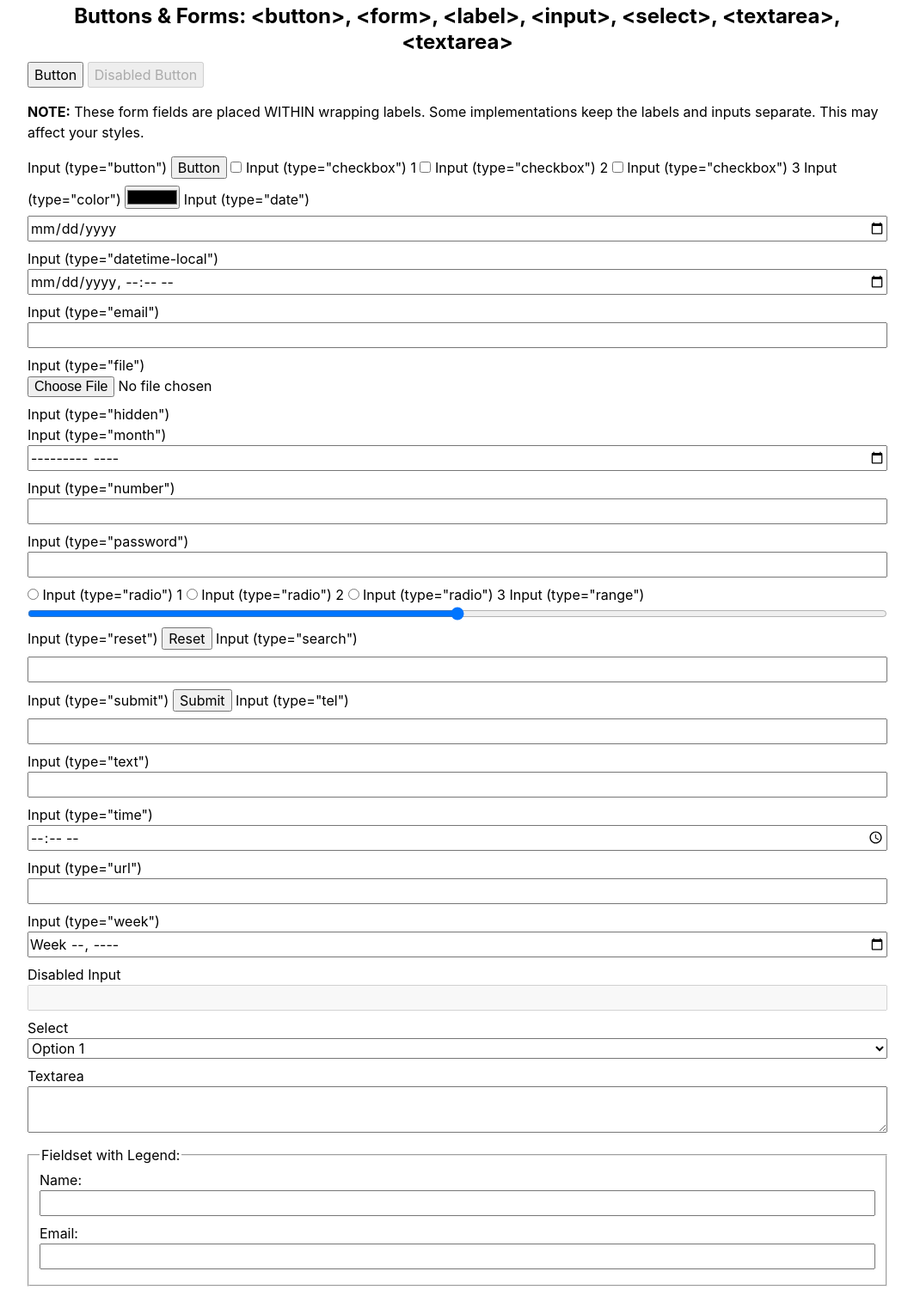
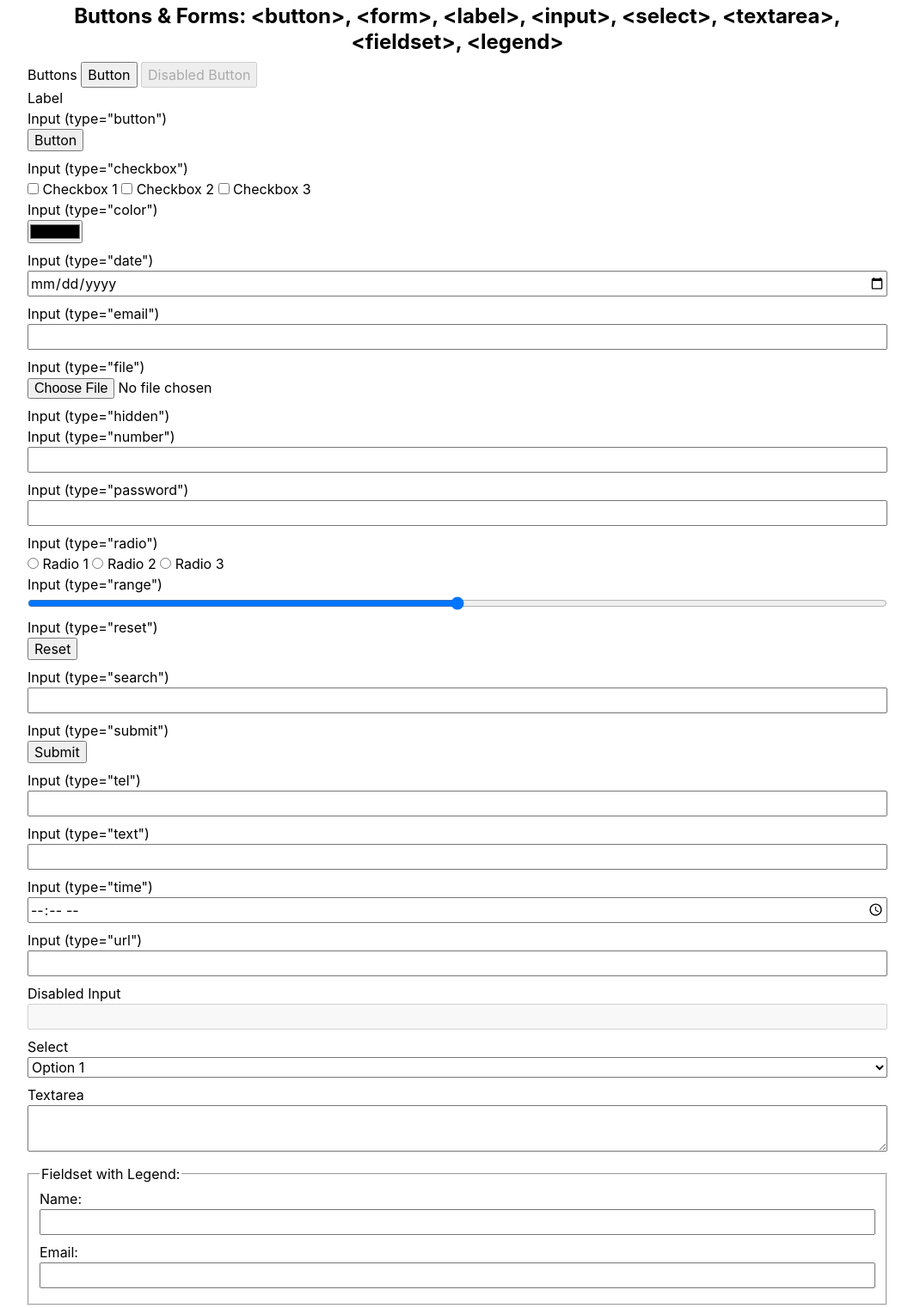
Before and after one commit to AustinGil/bedrocss, a website: page index.html in a window 1280 px wide. Shown: the part 3520-5042 px from the top of the page at 86% size, without its empty margins (108-1171 px from the left). Drawn offline with Linux system fonts and the light colour scheme.

Commit message:
Adjusting for file input

```diff
--- a/basicss.css
+++ b/basicss.css
@@ -135,6 +135,7 @@ fieldset {
 
 input[type="button"],
 input[type="checkbox"],
+input[type="file"],
 input[type="radio"],
 input[type="reset"],
 input[type="submit"] {
--- a/index.html
+++ b/index.html
@@ -257,110 +257,118 @@
 
 	<section>
 		<h2 style="text-align: center;">
-			<strong>Buttons & Forms: &lt;button&gt;, &lt;form&gt;, &lt;label&gt;, &lt;input&gt;, &lt;select&gt;, &lt;textarea&gt;, &lt;textarea&gt;</strong>
+			<strong>Buttons & Forms: &lt;button&gt;, &lt;form&gt;, &lt;label&gt;, &lt;input&gt;, &lt;select&gt;, &lt;textarea&gt;, &lt;fieldset&gt;, &lt;legend&gt;</strong>
 		</h2>
 
-		<p>
+		<span>Buttons</span>
 		<button>Button</button>
 		<button disabled>Disabled Button</button>
-		</p>
-
-		<p>
-			<strong>NOTE:</strong> These form fields are placed WITHIN wrapping labels. Some implementations keep the labels and inputs separate. This may affect your styles.</p>
 
 		<form>
-			<label>Input (type="button")
+			<label>Label</label>
+			<br>
+			<span>Input (type="button")</span>
+			<br>
 			<input type="button" value="Button">
+			<br>
+			<span>Input (type="checkbox")</span>
+			<br>
+			<label>
+				<input type="checkbox" name="checkbox"> Checkbox 1
 			</label>
 			<label>
-				<input type="checkbox" name="checkbox"> Input (type="checkbox") 1
+				<input type="checkbox" name="checkbox"> Checkbox 2
 			</label>
 			<label>
-				<input type="checkbox" name="checkbox"> Input (type="checkbox") 2
+				<input type="checkbox" name="checkbox"> Checkbox 3
+			</label>
+			<br>
+			<span>Input (type="color")</span>
+			<br>
+			<input type="color">
+			<br>
+			<span>Input (type="date")</span>
+			<br>
+			<input type="date">
+			<br>
+			<span>Input (type="email")</span>
+			<br>
+			<input type="email">
+			<br>
+			<span>Input (type="file")</span>
+			<br>
+			<input type="file">
+			<br>
+			<span>Input (type="hidden")</span>
+			<input type="hidden">
+			<br>
+			<span>Input (type="number")</span>
+			<br>
+			<input type="number">
+			<br>
+			<span>Input (type="password")</span>
+			<br>
+			<input type="password">
+			<br>
+			<span>Input (type="radio")</span>
+			<br>
+			<label>
+				<input type="radio" name="radio"> Radio 1
 			</label>
 			<label>
-				<input type="checkbox" name="checkbox"> Input (type="checkbox") 3
+				<input type="radio" name="radio"> Radio 2
 			</label>
-			<label>Input (type="color")
-				<input type="color">
-			</label>
-			<label>Input (type="date")
-				<input type="date">
-			</label>
-			<label>Input (type="datetime-local")
-				<input type="datetime-local">
-			</label>
-			<label>Input (type="email")
-				<input type="email">
-			</label>
-			<label>Input (type="file")
-				<input type="file">
-			</label>
-			<label>Input (type="hidden")
-				<input type="hidden">
+			<label>
+				<input type="radio" name="radio"> Radio 3
 			</label>
 			<br>
-			<!-- <label>Input (type="image")
-				<input type="image">
-			</label> -->
-			<label>Input (type="month")
-				<input type="month">
-			</label>
-			<label>Input (type="number")
-				<input type="number">
-			</label>
-			<label>Input (type="password")
-				<input type="password">
-			</label>
-			<label>
-				<input type="radio" name="radio"> Input (type="radio") 1
-			</label>
-			<label>
-				<input type="radio" name="radio"> Input (type="radio") 2
-			</label>
-			<label>
-				<input type="radio" name="radio"> Input (type="radio") 3
-			</label>
-			<label>Input (type="range")
+			<span>Input (type="range")</span>
+			<br>
 			<input type="range">
-			</label>
-			<label>Input (type="reset")
+			<br>
+			<span>Input (type="reset")</span>
+			<br>
 			<input type="reset">
-			</label>
-			<label>Input (type="search")
+			<br>
+			<span>Input (type="search")</span>
+			<br>
 			<input type="search">
-			</label>
-			<label>Input (type="submit")
+			<br>
+			<span>Input (type="submit")</span>
+			<br>
 			<input type="submit">
-			</label>
-			<label>Input (type="tel")
+			<br>
+			<span>Input (type="tel")</span>
+			<br>
 			<input type="tel">
-			</label>
-			<label>Input (type="text")
+			<br>
+			<span>Input (type="text")</span>
+			<br>
 			<input type="text">
-			</label>
-			<label>Input (type="time")
+			<br>
+			<span>Input (type="time")</span>
+			<br>
 			<input type="time">
-			</label>
-			<label>Input (type="url")
+			<br>
+			<span>Input (type="url")</span>
+			<br>
 			<input type="url">
-			</label>
-			<label>Input (type="week")
-				<input type="week">
-			</label>
-			<label>Disabled Input
+			<br>
+			<span>Disabled Input</span>
+			<br>
 			<input type="text" disabled>
-			</label>
-			<label>Select
+			<br>
+			<span>Select</span>
 			<select>
 				<option value="1">Option 1</option>
 				<option value="2" disabled>Option 2 (disabled)</option>
 				<option value="3">Option 3</option>
 			</select>
-			</label>
-			<label>Textarea
+			<br>
+			<span>Textarea</span>
+			<br>
 			<textarea></textarea>
-			</label>
+			<br>
 			<fieldset>
 				<legend>Fieldset with Legend:</legend>
 				<label>Name:
```
Lines whose indentation alone changed are shown as unchanged.
